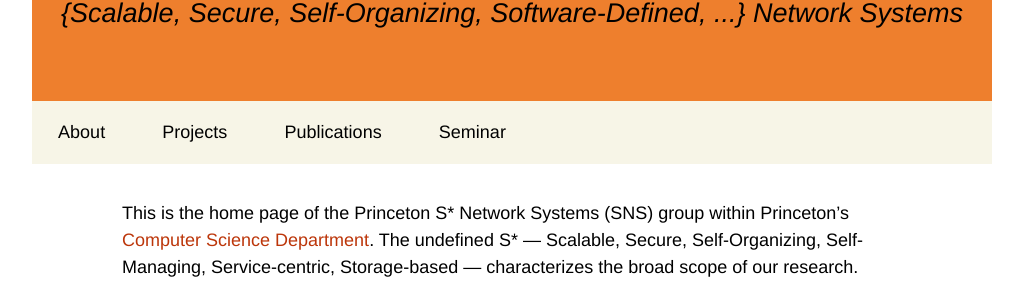
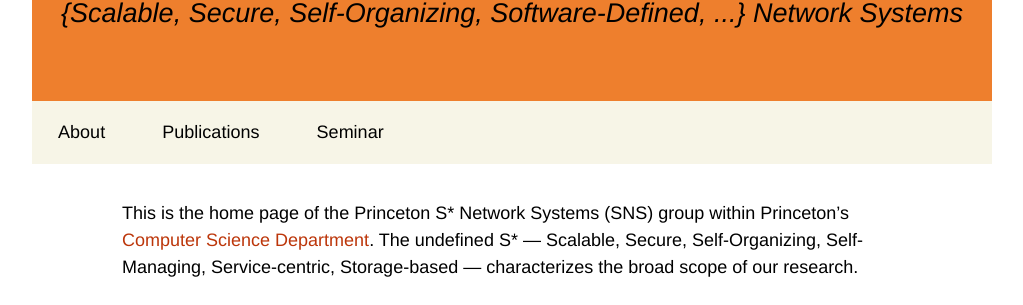
Before and after one commit to princeton-sns/www, a Jekyll site: the page built from home.md, in a window 1280 px wide. Shown: the part 194-499 px from the top of the page, without its empty margins (128-1151 px from the left). Built offline with Jekyll 4.4.1, drawn with Linux system fonts in a browser that asks for light colours; some web fonts are replaced.

Commit message:
Hide projects for now

```diff
--- a/_layouts/default.html
+++ b/_layouts/default.html
@@ -24,7 +24,7 @@
 <nav>
 <ol>
 <li><a href="/">About</a></li>
-<li><a href="/projects">Projects</a></li>
+<!--li><a href="/projects">Projects</a></li-->
 <li><a href="/publications">Publications</a></li>
 <li><a href="/seminar">Seminar</a></li>
 </ol>
```
